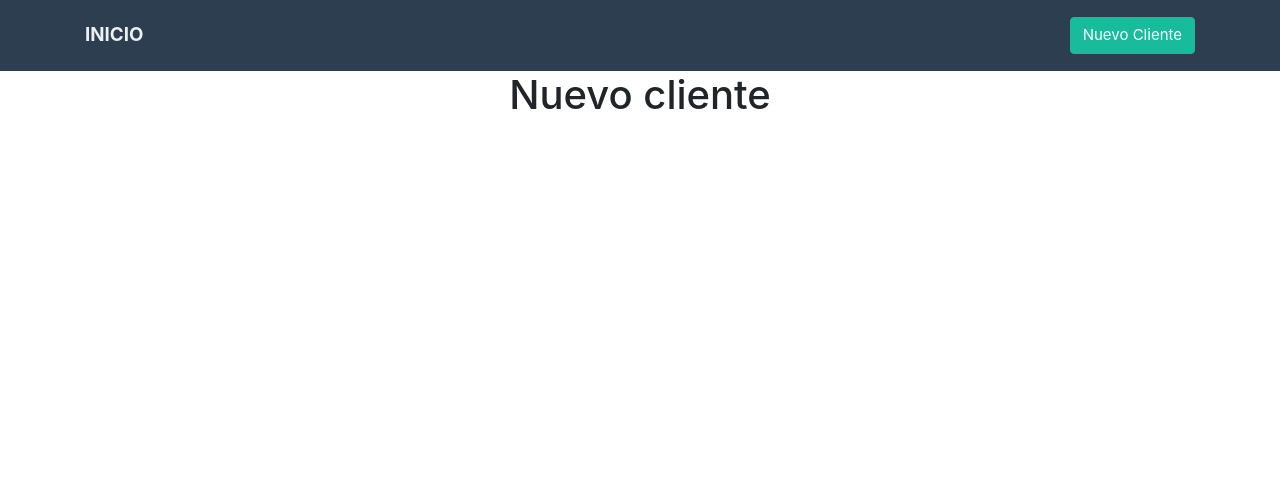
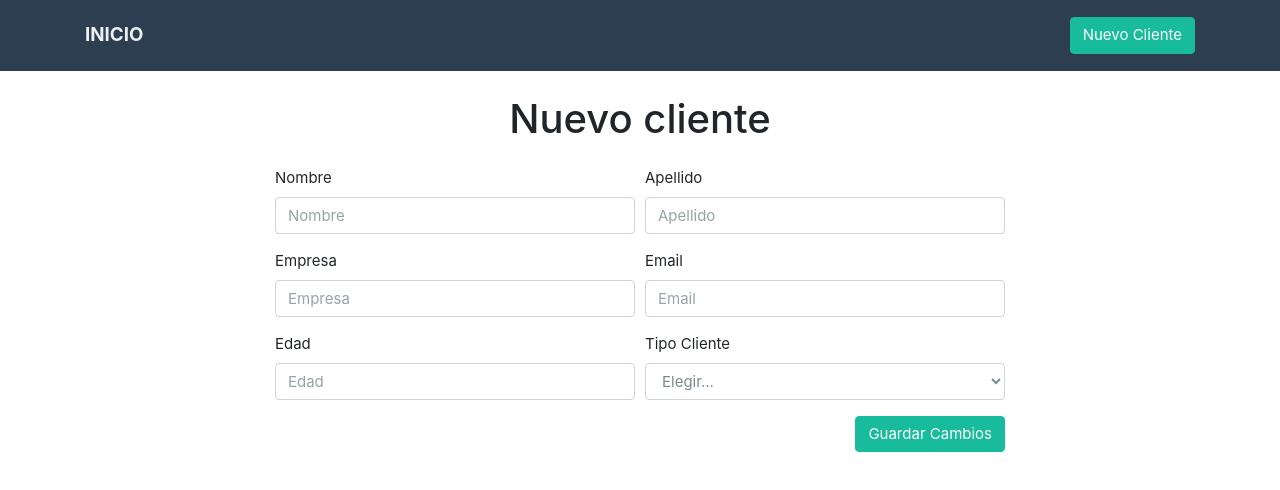
Before and after one commit to davidlechuga/ReactAvanzado, a React (Create React App) app in the folder cliente/: page /cliente/nuevo in a window 1280 px wide. Shown: the top 490 px of the page. Built offline with nearby package versions, Linux system fonts and the light colour scheme.

Commit message:
new routes

```diff
--- a/cliente/src/componentes/Clientes.js
+++ b/cliente/src/componentes/Clientes.js
@@ -3,6 +3,9 @@
 import {Query} from 'react-apollo';
 // importar los CLIENTES_QUERYS
 import { CLIENTES_QUERY } from '../queries';
+// importar LINK  de react-router-dom
+import {Link} from 'react-router-dom'
+
 
 const Contactos = () => {
     return (
@@ -19,7 +22,7 @@
 
           return (
             <Fragment>
-            <h3 className="text-center mt-4">  Listado de Clientes </h3>
+            <h3 className="text-center">  Listado de Clientes </h3>
             <ul className="list-group mt-4" >
                {data.getClientes.map(item => {
                  return (
@@ -29,9 +32,9 @@
                               {item.nombre} {item.apellido} - {item.empresa}
                         </div>
                         <div className="col-md-4 d-flex justify-content-end">
-                        <a className="btn btn-success d-block d-md-inline-block" href="{#}">
+                          <Link to={`/cliente/editar/${item.id}`} className="btn btn-success d-block d-md-inline-block" >
                           Editar cliente
-                        </a>
+                          </Link>
                         </div>
                     </div>
                   </li>
--- a/cliente/src/componentes/Header.js
+++ b/cliente/src/componentes/Header.js
@@ -2,7 +2,7 @@
     import {Link} from 'react-router-dom'
 
     const Header = () => (
-        <nav className="navbar navbar-expand-lg navbar-dark bg-primary justify-content-between d-flex">
+        <nav className="navbar navbar-expand-lg navbar-dark bg-primary justify-content-between d-flex mb-4">
             <div className="container">
                 <Link to="/" className="navbar-brand text-light font-weight-bold">
                     INICIO
--- a/cliente/src/componentes/NuevoCliente.js
+++ b/cliente/src/componentes/NuevoCliente.js
@@ -1,12 +1,63 @@
-import React, {Component} from 'react'
+import React, {Component, Fragment} from 'react'
 
 class NuevoCliente extends Component {
     state={
+        cliente: {
+            nombre: '',
+            apellido:'',
+            empresa: '',
+            edad: '',
+            email:'',
+            tipo:''
+        }
+    }
 
-    }
+
+
     render(){
         return(
-            <h2 className="text-center"> Nuevo cliente</h2>
+            <Fragment>
+                <h2 className="text-center"> Nuevo cliente</h2>
+                <div className="row justify-content-center">
+                    <form className="col-md-8 m-3" >
+                        <div className="form-row">
+                        <div className="form-group col-md-6">
+                            <label>Nombre</label>
+                            <input type="text" className="form-control" placeholder="Nombre"/>
+                        </div>
+                        <div className="form-group col-md-6">
+                            <label>Apellido</label>
+                            <input type="text" className="form-control" placeholder="Apellido"/>
+                        </div>
+                        </div>
+                        <div className="form-row">
+                            <div className="form-group col-md-6">
+                                <label>Empresa</label>
+                                <input type="text" className="form-control" placeholder="Empresa"/>
+                        </div>
+                        <div className="form-group col-md-6">
+                            <label>Email</label>
+                            <input type="email" className="form-control" placeholder="Email" />
+                        </div>
+                        </div>
+                        <div className="form-row">
+                            <div className="form-group col-md-6">
+                                <label>Edad</label>
+                                <input type="text" className="form-control" placeholder="Edad"/>
+                            </div>
+                            <div className="form-group col-md-6">
+                                <label>Tipo Cliente</label>
+                                <select className="form-control">
+                                    <option value="">Elegir...</option>
+                                    <option value="PREMIUM">PREMIUM</option>
+                                    <option value="BASICO">BÁSICO</option>
+                                </select>
+                            </div>
+                        </div>
+                        <button type="submit" className="btn btn-success float-right">Guardar Cambios</button>
+                    </form>
+                </div>
+            </Fragment>
         );
     }
 }
```
Also changed, not shown: cliente/src/mutations/index.js (added, +14 -0 lines), 2 other files (tests, documents, lock files or other folders). Lines whose indentation alone changed are shown as unchanged.
